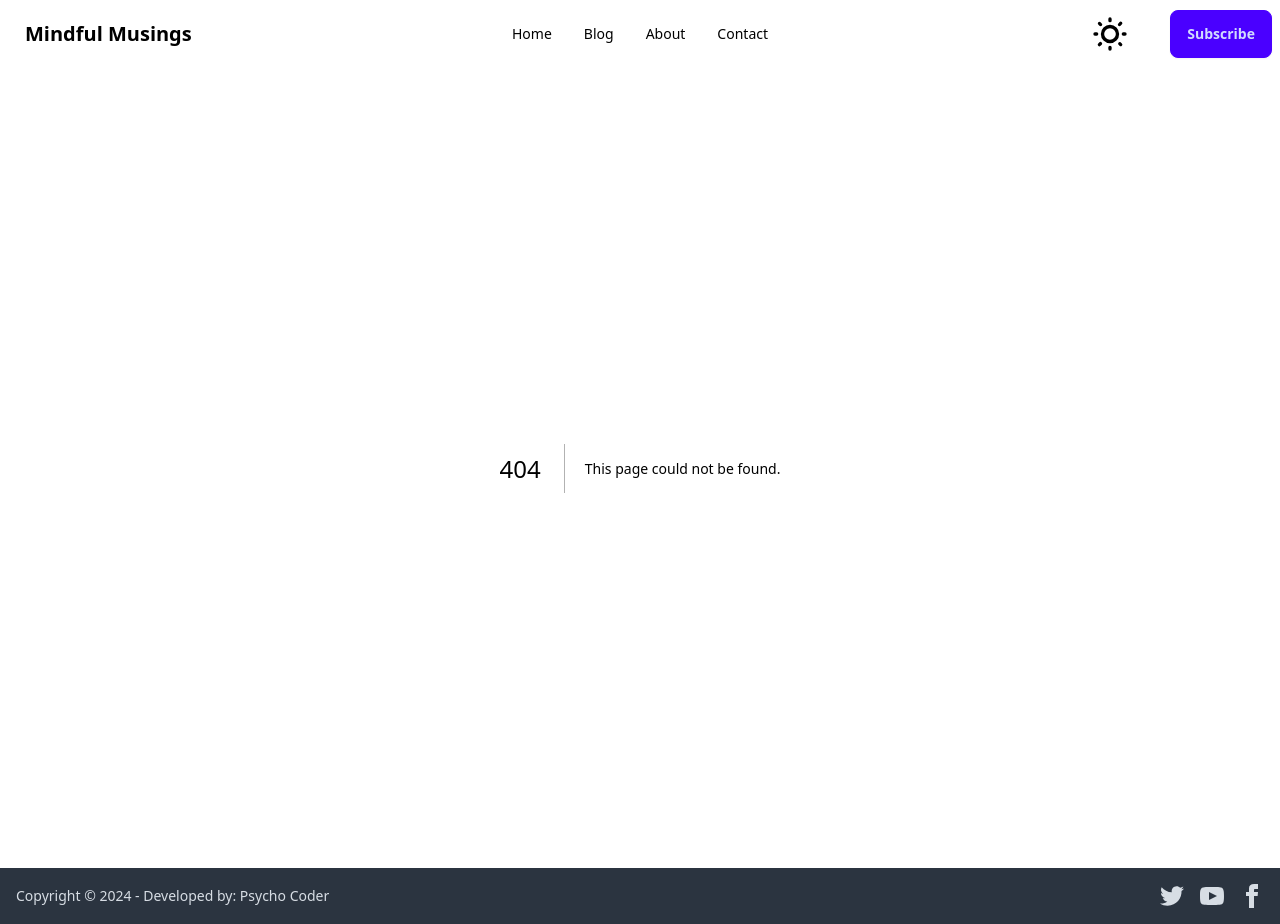
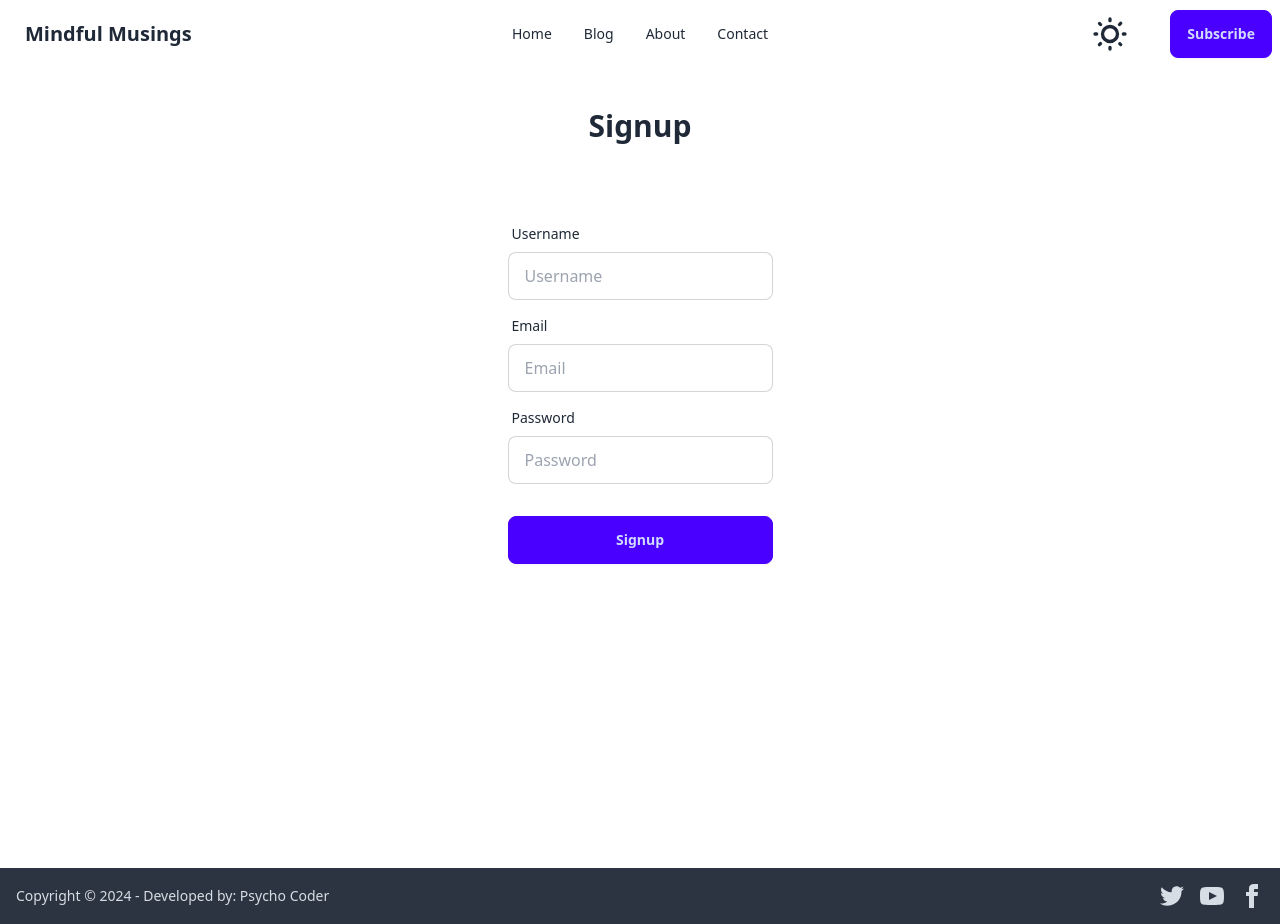
Before and after one commit to HussnainAhmad1606/Mindful-Musings, a Next.js app: page /signup in a window 1280 px wide. Before the commit this address had no page. Built offline with nearby package versions, Linux system fonts and the light colour scheme.

Commit message:
authentication done

```diff
--- a/package.json
+++ b/package.json
@@ -9,12 +9,14 @@
     "lint": "next lint"
   },
   "dependencies": {
+    "axios": "^1.7.7",
     "bcryptjs": "^2.4.3",
     "jsonwebtoken": "^9.0.2",
     "mongoose": "^8.6.4",
     "next": "14.2.13",
     "react": "^18",
-    "react-dom": "^18"
+    "react-dom": "^18",
+    "react-hot-toast": "^2.4.1"
   },
   "devDependencies": {
     "@types/bcryptjs": "^2.4.6",
--- a/src/app/layout.tsx
+++ b/src/app/layout.tsx
@@ -3,6 +3,7 @@ import localFont from "next/font/local";
 import "./globals.css";
 import Navbar from "@/components/Navbar";
 import Footer from "@/components/Footer";
+import {Toaster} from "react-hot-toast";
 
 const geistSans = localFont({
   src: "./fonts/GeistVF.woff",
@@ -16,7 +17,7 @@ const geistMono = localFont({
 });
 
 export const metadata: Metadata = {
-  title: "Create Next App",
+  title: "Welcome to Mindful Musings",
   description: "Generated by create next app",
 };
 
@@ -30,6 +31,7 @@ export default function RootLayout({
       <body
         className={`${geistSans.variable} ${geistMono.variable} antialiased`}
       >
+        <Toaster/>
         <Navbar/>
         {children}
 
--- /dev/null
+++ b/src/app/login/layout.tsx
@@ -0,0 +1,19 @@
+import type { Metadata } from "next";
+
+
+export const metadata: Metadata = {
+  title: "Login - Mindful Musings",
+  description: "Generated by create next app",
+};
+
+export default function RootLayout({
+  children,
+}: Readonly<{
+  children: React.ReactNode;
+}>) {
+  return (
+    <>
+        {children}
+    </>
+  );
+}
--- /dev/null
+++ b/src/app/login/page.tsx
@@ -0,0 +1,53 @@
+"use client"
+import axios from 'axios'
+import React, { useState } from 'react'
+import toast from 'react-hot-toast'
+
+function page() {
+    const [username, setUsername] = useState("")
+    const [password, setPassword] = useState("")
+
+    const login = async() => {
+        const data = {
+            username, password
+        }
+        console.log(data)
+
+        const req = await axios.post("/api/auth/login", data);
+        const res = req.data;
+        console.log(res);
+        if (res.type == "success"){
+            toast.success(res.message);
+        }
+        else {
+            toast.error(res.message);
+        }
+    }
+
+
+  return (
+    <div className='min-h-[100vh] flex justify-center items-center flex-col'>
+        <h1 className='text-3xl font-bold my-10'>Login</h1>
+        <div className="card-body">
+        <div className="form-control">
+          <label className="label">
+            <span className="label-text">Username</span>
+          </label>
+          <input value={username} onChange={e=>setUsername(e.target.value)} type="text" placeholder="Username" className="input input-bordered" required />
+        </div>
+        <div className="form-control">
+          <label className="label">
+            <span className="label-text">Password</span>
+          </label>
+          <input value={password} onChange={e=>setPassword(e.target.value)} type="password" placeholder="Password" className="input input-bordered" required />
+
+        </div>
+        <div className="form-control mt-6">
+          <button onClick={login} className="btn btn-primary">Login</button>
+        </div>
+      </div>
+    </div>
+  )
+}
+
+export default page
--- /dev/null
+++ b/src/app/signup/layout.tsx
@@ -0,0 +1,19 @@
+import type { Metadata } from "next";
+
+
+export const metadata: Metadata = {
+  title: "Create an account - Mindful Musings",
+  description: "Generated by create next app",
+};
+
+export default function RootLayout({
+  children,
+}: Readonly<{
+  children: React.ReactNode;
+}>) {
+  return (
+    <>
+        {children}
+    </>
+  );
+}
--- /dev/null
+++ b/src/app/signup/page.tsx
@@ -0,0 +1,63 @@
+"use client"
+import axios from 'axios'
+import { useRouter } from 'next/navigation'
+import React, { useState } from 'react'
+import toast from 'react-hot-toast'
+
+function page() {
+    const [username, setUsername] = useState("")
+    const [email, setEmail] = useState("")
+    const [password, setPassword] = useState("")
+    const router = useRouter();
+
+    const accountCreation = async() => {
+        const data = {
+            username, password,email
+        }
+        console.log("creating account")
+
+        const req = await axios.post("/api/auth/signup", data);
+        const res = req.data;
+        console.log(res);
+        if (res.type == "success"){
+          toast.success(res.message);
+          router.push("/login")
+      }
+      else {
+          toast.error(res.message);
+      }
+    }
+
+
+  return (
+    <div className='min-h-[100vh] flex justify-center items-center flex-col'>
+        <h1 className='text-3xl font-bold my-10'>Signup</h1>
+        <div className="card-body">
+        <div className="form-control">
+          <label className="label">
+            <span className="label-text">Username</span>
+          </label>
+          <input value={username} onChange={e=>setUsername(e.target.value)} type="text" placeholder="Username" className="input input-bordered" required />
+        </div>
+        <div className="form-control">
+          <label className="label">
+            <span className="label-text">Email</span>
+          </label>
+          <input value={email} onChange={e=>setEmail(e.target.value)} type="text" placeholder="Email" className="input input-bordered" required />
+        </div>
+        <div className="form-control">
+          <label className="label">
+            <span className="label-text">Password</span>
+          </label>
+          <input value={password} onChange={e=>setPassword(e.target.value)} type="password" placeholder="Password" className="input input-bordered" required />
+
+        </div>
+        <div className="form-control mt-6">
+          <button onClick={accountCreation} className="btn btn-primary">Signup</button>
+        </div>
+      </div>
+    </div>
+  )
+}
+
+export default page
--- a/src/pages/api/auth/login.ts
+++ b/src/pages/api/auth/login.ts
@@ -10,8 +10,8 @@ const loginHandler = async (req:NextApiRequest, res:NextApiResponse) => {
     return res.status(405).end();
   }
 
-  const { email,password } = req.body;
-  const user = await User.findOne({email: email})
+  const { username,password } = req.body;
+  const user = await User.findOne({username: username})
 
   if (!user) {
     return res.status(401).json({ type: "error",message: 'Invalid username or Password' });
--- a/src/pages/api/auth/signup.ts
+++ b/src/pages/api/auth/signup.ts
@@ -30,7 +30,7 @@ const signupHandler = async (req:NextApiRequest, res:NextApiResponse) => {
         })
 
         await user.save();
-      res.status(201).json({ message: 'Account created successfully' });
+      res.status(201).json({ type:"success", message: 'Account created successfully' });
     }
 };
 
```
Also changed, not shown: src/utils/api.ts (added, +33 -0 lines), 1 other file (tests, documents, lock files or other folders).
